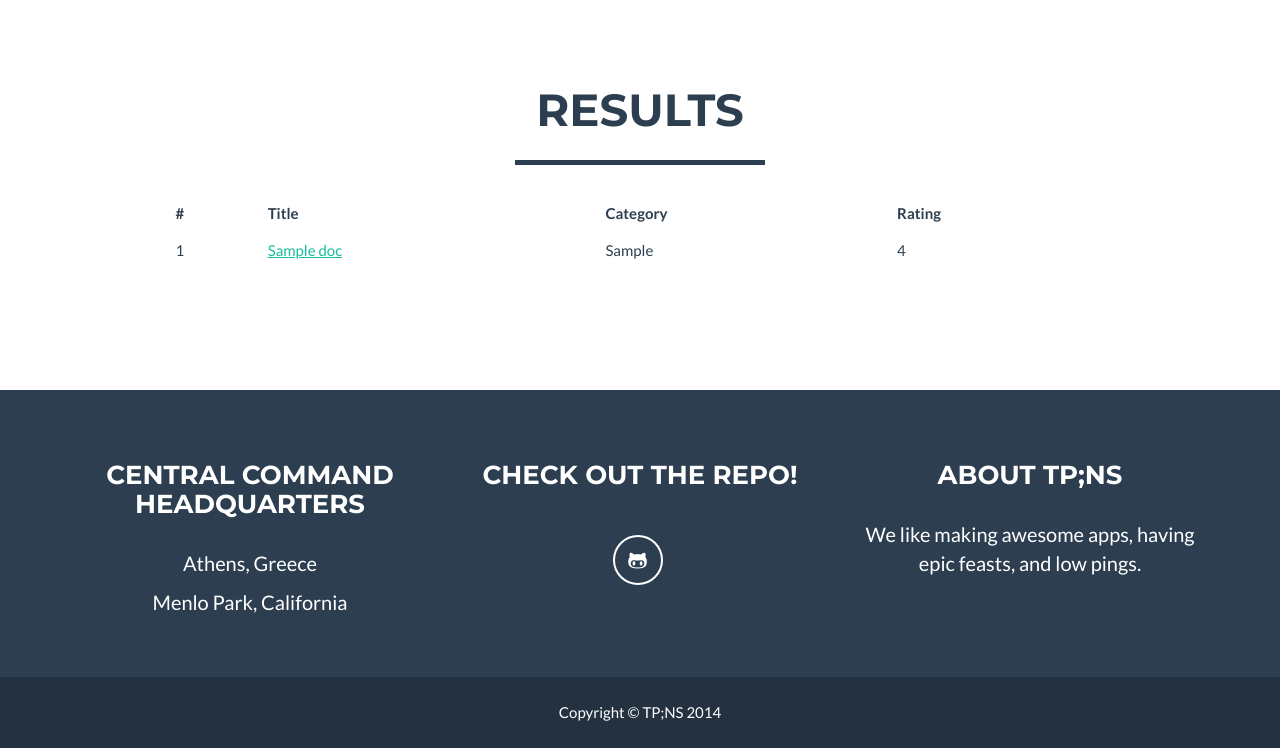
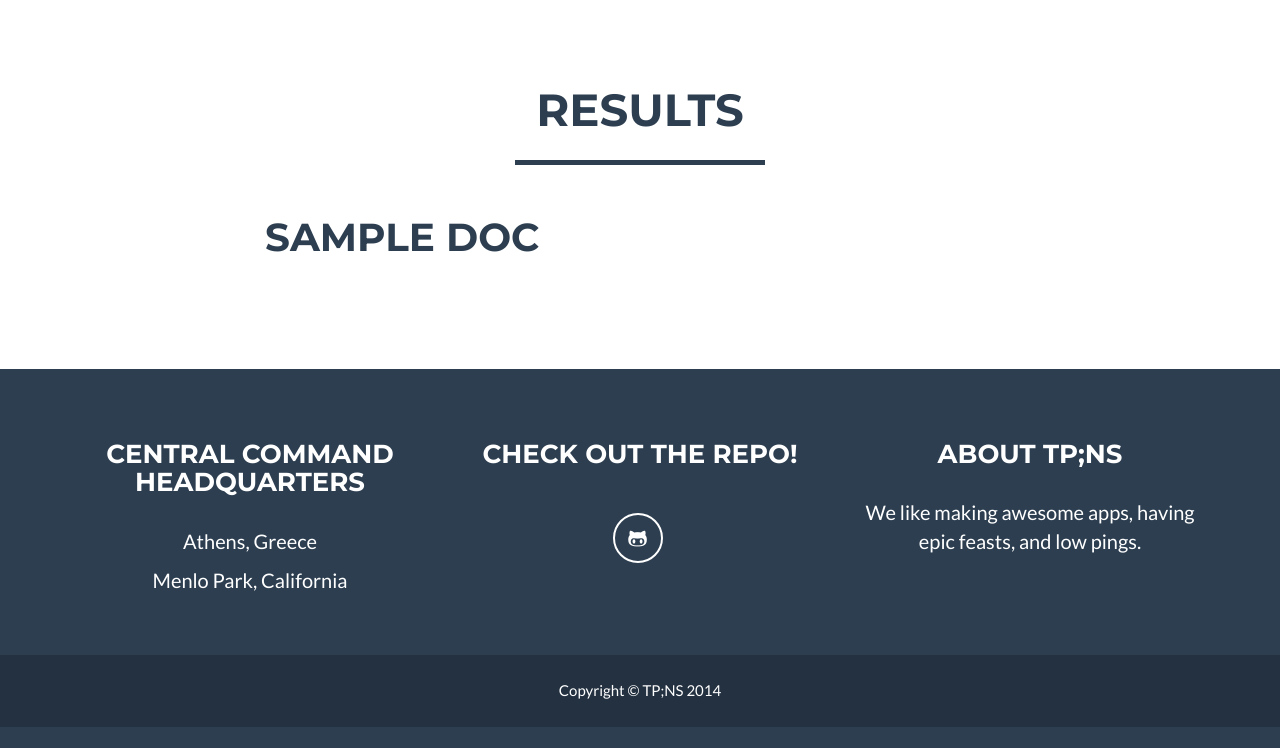
Before and after one commit to NoahLE/EULAThingy, a Django app: template eulathingy/templates/dashboard/read.html in a window 1280 px wide. Shown: the part 115-863 px from the top of the page. After the commit the page ends 842 px from the top, so only its background shows below. Run offline with Django 3.2, Linux system fonts and the light colour scheme; the template is opened without the code that fills it: most values are stand-ins (such as "Sample title", 1, 10 or a date in 2020); parts of the project's set-up code (start-up, migrations or seed data) failed here and were passed over; some libraries are stand-ins or nearby versions.

Commit message:
fixed document coloring

```diff
--- a/eulathingy/dashboard/urls.py
+++ b/eulathingy/dashboard/urls.py
@@ -9,7 +9,6 @@ urlpatterns = patterns('',
                        url(r'^contact/', views.contact, name='contact'),
                        url(r'^app/', views.app, name='app'),
                        url(r'^results/', views.results, name='results'),
-                       url(r'^app/', views.app, name='app'),
                        url(r'^results/', views.results, name='results'),
                        url(r'^read/', views.read, name='read')
 )
--- a/eulathingy/templates/dashboard/read.html
+++ b/eulathingy/templates/dashboard/read.html
@@ -5,7 +5,7 @@
 
 {% block content %}
 
-        <!-- Example Section -->
+    <!-- Example Section -->
     <section id="Examples" style="margin-top: 100px;">
         <div class="container">
             <div class="row">
@@ -15,33 +15,30 @@
                 </div>
             </div>
             <div class="row">
-                <div class="col-lg-offset-1 col-lg-10">
-                    <table class="table">
-                <thead>
-                  <tr>
-                    <th>#</th>
-                    <th>Title</th>
-                    <th>Category</th>
-                    <th>Rating</th>
-                  </tr>
-                </thead>
-                <tbody>
-                  {% for string in strings %}
-                      <tr>
-                        <td>{{ forloop.counter }}</td>
-                        <td><a href="/dashboard/read/{{ doc.id }}">{{ doc.title }}</a></td>
-                        <td>{{ doc.get_category_display }}</td>
-                        <td>{{ doc.rating }}</td>
-                      </tr>
-                  {% endfor %}
-                </tbody>
-              </table>
+                <div class="col-lg-offset-2 col-lg-8">
+                    <h1>{{ doc.title }}</h1>
+                    {% for string in strings %}
+                        {% if string.rating == 0 %}
+                            <p class="text-info">
+                                {{ string.string }}
+                            </p>
+                        {% endif %}
+                        {% if string.rating == 1 %}
+                            <p class="text-warning">
+                                {{ string.string }}
+                            </p>
+                        {% endif %}
+                        {% if string.rating == 2 %}
+                            <p class="text-success">
+                                {{ string.string }}
+                            </p>
+                        {% endif %}
+                    {% endfor %}
                 </div>
             </div>
         </div>
     </section>
 
-
 {% endblock %}
 
 {% include 'dashboard/base_components/footer.html' %}
```
